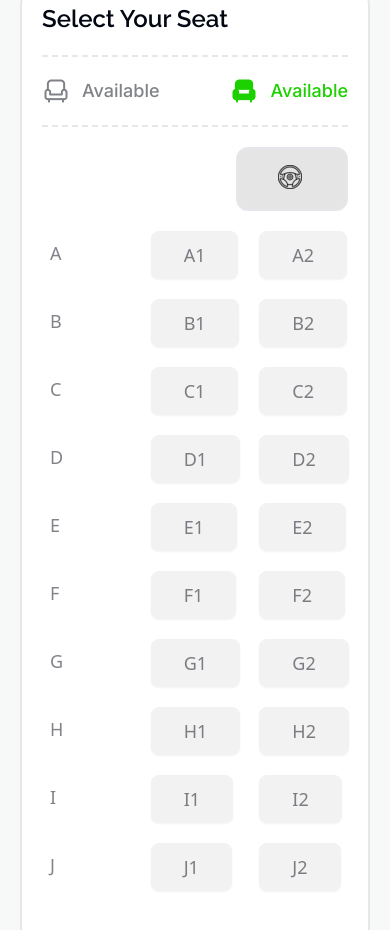
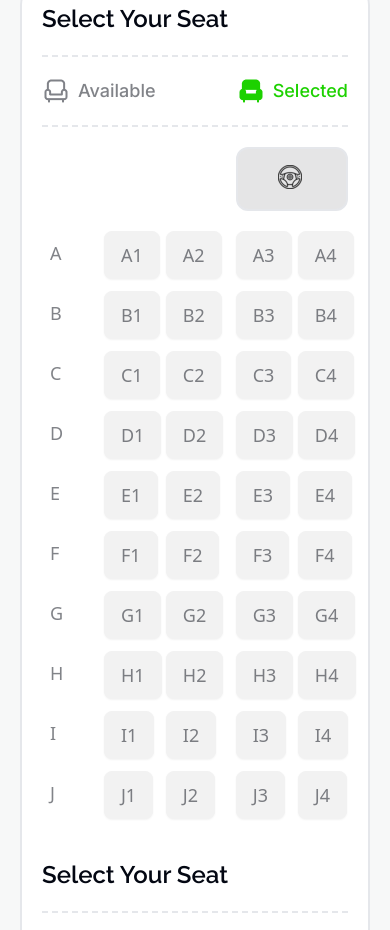
Before and after one commit to Koushik3D/assignment-5, a plain HTML site: page index.html in a window 390 px wide. Shown: the part 3021-3951 px from the top of the page. Drawn offline with nearby package versions, Linux system fonts and the light colour scheme.

Commit message:
Some Changes in Seat Calculation Functionality

```diff
--- a/index.html
+++ b/index.html
@@ -215,7 +215,7 @@
                     <div class="divide-y-2 divide-dashed">
                         <h3 class="text-2xl text-secondary-color font-raleway font-semibold pb-5">Select Your Seat</h3>
                         <div class="flex justify-between">
-                            <div class="flex gap-3 py-5">
+                            <div class="flex gap-2 py-5">
                                 <div>
                                     <img src="images/seat-gray.png" alt="">
                                 </div>
@@ -223,12 +223,12 @@
                                     <p class="text-lg text-color-50 font-inter font-medium">Available</p>
                                 </div>
                             </div>
-                            <div class="flex gap-3 py-5">
+                            <div class="flex gap-2 py-5">
                                 <div>
                                     <img src="images/seat-green-filled.png" alt="">
                                 </div>
                                 <div>
-                                    <p class="text-lg text-primary-color font-inter font-medium">Available</p>
+                                    <p class="text-lg text-primary-color font-inter font-medium">Selected</p>
                                 </div>
                             </div>
                         </div>
@@ -239,60 +239,60 @@
                     </div>
                     <!-- Seat Section -->
                     <div>
-                        <div class="flex flex-col lg:flex-row justify-center items-center gap-20">
-                            <div class="grid grid-cols-3 gap-5 text-lg text-color-50 font-medium">
+                        <div class="flex flex-row justify-center items-center gap-5 lg:gap-20">
+                            <div class="grid grid-cols-3 gap-3 lg:gap-5 text-lg text-color-50 font-medium">
                                 <div class="p-2">A</div>
-                                <div><button class="btn text-lg text-color-50 font-medium px-8">A1</button></div>
-                                <div><button class="btn text-lg text-color-50 font-medium px-8">A2</button></div>
+                                <div><button class="btn seat-number text-lg text-color-50 font-medium lg:px-8">A1</button></div>
+                                <div><button class="btn seat-number text-lg text-color-50 font-medium lg:px-8">A2</button></div>
                                 <div class="p-2">B</div>
-                                <div><button class="btn text-lg text-color-50 font-medium px-8">B1</button></div>
-                                <div><button class="btn text-lg text-color-50 font-medium px-8">B2</button></div>
+                                <div><button class="btn seat-number text-lg text-color-50 font-medium lg:px-8">B1</button></div>
+                                <div><button class="btn seat-number text-lg text-color-50 font-medium lg:px-8">B2</button></div>
                                 <div class="p-2">C</div>
-                                <div><button class="btn text-lg text-color-50 font-medium px-8">C1</button></div>
-                                <div><button class="btn text-lg text-color-50 font-medium px-8">C2</button></div>
+                                <div><button class="btn seat-number text-lg text-color-50 font-medium lg:px-8">C1</button></div>
+                                <div><button class="btn seat-number text-lg text-color-50 font-medium lg:px-8">C2</button></div>
                                 <div class="p-2">D</div>
-                                <div><button class="btn text-lg text-color-50 font-medium px-8">D1</button></div>
-                                <div><button class="btn text-lg text-color-50 font-medium px-8">D2</button></div>
+                                <div><button class="btn seat-number text-lg text-color-50 font-medium lg:px-8">D1</button></div>
+                                <div><button class="btn seat-number text-lg text-color-50 font-medium lg:px-8">D2</button></div>
                                 <div class="p-2">E</div>
-                                <div><button class="btn text-lg text-color-50 font-medium px-8">E1</button></div>
-                                <div><button class="btn text-lg text-color-50 font-medium px-8">E2</button></div>
+                                <div><button class="btn seat-number text-lg text-color-50 font-medium lg:px-8">E1</button></div>
+                                <div><button class="btn seat-number text-lg text-color-50 font-medium lg:px-8">E2</button></div>
                                 <div class="p-2">F</div>
-                                <div><button class="btn text-lg text-color-50 font-medium px-8">F1</button></div>
-                                <div><button class="btn text-lg text-color-50 font-medium px-8">F2</button></div>
+                                <div><button class="btn seat-number text-lg text-color-50 font-medium lg:px-8">F1</button></div>
+                                <div><button class="btn seat-number text-lg text-color-50 font-medium lg:px-8">F2</button></div>
                                 <div class="p-2">G</div>
-                                <div><button class="btn text-lg text-color-50 font-medium px-8">G1</button></div>
-                                <div><button class="btn text-lg text-color-50 font-medium px-8">G2</button></div>
+                                <div><button class="btn seat-number text-lg text-color-50 font-medium lg:px-8">G1</button></div>
+                                <div><button class="btn seat-number text-lg text-color-50 font-medium lg:px-8">G2</button></div>
                                 <div class="p-2">H</div>
-                                <div><button class="btn text-lg text-color-50 font-medium px-8">H1</button></div>
-                                <div><button class="btn text-lg text-color-50 font-medium px-8">H2</button></div>
+                                <div><button class="btn seat-number text-lg text-color-50 font-medium lg:px-8">H1</button></div>
+                                <div><button class="btn seat-number text-lg text-color-50 font-medium lg:px-8">H2</button></div>
                                 <div class="p-2">I</div>
-                                <div><button class="btn text-lg text-color-50 font-medium px-8">I1</button></div>
-                                <div><button class="btn text-lg text-color-50 font-medium px-8">I2</button></div>
+                                <div><button class="btn seat-number text-lg text-color-50 font-medium lg:px-8">I1</button></div>
+                                <div><button class="btn seat-number text-lg text-color-50 font-medium lg:px-8">I2</button></div>
                                 <div class="p-2">J</div>
-                                <div><button class="btn text-lg text-color-50 font-medium px-8">J1</button></div>
-                                <div><button class="btn text-lg text-color-50 font-medium px-8">J2</button></div>
+                                <div><button class="btn seat-number text-lg text-color-50 font-medium lg:px-8">J1</button></div>
+                                <div><button class="btn seat-number text-lg text-color-50 font-medium lg:px-8">J2</button></div>
                             </div>
-                            <div class="grid grid-cols-2 gap-5">
-                                <div><button class="btn seat-number text-lg text-color-50 font-medium px-8">A3</button></div>
-                                <div><button class="btn seat-number text-lg text-color-50 font-medium px-8">A4</button></div>
-                                <div><button class="btn seat-number text-lg text-color-50 font-medium px-8">B3</button></div>
-                                <div><button class="btn seat-number text-lg text-color-50 font-medium px-8">B4</button></div>
-                                <div><button class="btn seat-number text-lg text-color-50 font-medium px-8">C3</button></div>
-                                <div><button class="btn seat-number text-lg text-color-50 font-medium px-8">C4</button></div>
-                                <div><button class="btn seat-number text-lg text-color-50 font-medium px-8">D3</button></div>
-                                <div><button class="btn seat-number text-lg text-color-50 font-medium px-8">D4</button></div>
-                                <div><button class="btn seat-number text-lg text-color-50 font-medium px-8">E3</button></div>
-                                <div><button class="btn seat-number text-lg text-color-50 font-medium px-8">E4</button></div>
-                                <div><button class="btn seat-number text-lg text-color-50 font-medium px-8">F3</button></div>
-                                <div><button class="btn seat-number text-lg text-color-50 font-medium px-8">F4</button></div>
-                                <div><button class="btn seat-number text-lg text-color-50 font-medium px-8">G3</button></div>
-                                <div><button class="btn seat-number text-lg text-color-50 font-medium px-8">G4</button></div>
-                                <div><button class="btn seat-number text-lg text-color-50 font-medium px-8">H3</button></div>
-                                <div><button class="btn seat-number text-lg text-color-50 font-medium px-8">H4</button></div>
-                                <div><button class="btn seat-number text-lg text-color-50 font-medium px-8">I3</button></div>
-                                <div><button class="btn seat-number text-lg text-color-50 font-medium px-8">I4</button></div>
-                                <div><button class="btn seat-number text-lg text-color-50 font-medium px-8">J3</button></div>
-                                <div><button class="btn seat-number text-lg text-color-50 font-medium px-8">J4</button></div>
+                            <div class="grid grid-cols-2 gap-3 lg:gap-5">
+                                <div><button class="btn seat-number text-lg text-color-50 font-medium lg:px-8">A3</button></div>
+                                <div><button class="btn seat-number text-lg text-color-50 font-medium lg:px-8">A4</button></div>
+                                <div><button class="btn seat-number text-lg text-color-50 font-medium lg:px-8">B3</button></div>
+                                <div><button class="btn seat-number text-lg text-color-50 font-medium lg:px-8">B4</button></div>
+                                <div><button class="btn seat-number text-lg text-color-50 font-medium lg:px-8">C3</button></div>
+                                <div><button class="btn seat-number text-lg text-color-50 font-medium lg:px-8">C4</button></div>
+                                <div><button class="btn seat-number text-lg text-color-50 font-medium lg:px-8">D3</button></div>
+                                <div><button class="btn seat-number text-lg text-color-50 font-medium lg:px-8">D4</button></div>
+                                <div><button class="btn seat-number text-lg text-color-50 font-medium lg:px-8">E3</button></div>
+                                <div><button class="btn seat-number text-lg text-color-50 font-medium lg:px-8">E4</button></div>
+                                <div><button class="btn seat-number text-lg text-color-50 font-medium lg:px-8">F3</button></div>
+                                <div><button class="btn seat-number text-lg text-color-50 font-medium lg:px-8">F4</button></div>
+                                <div><button class="btn seat-number text-lg text-color-50 font-medium lg:px-8">G3</button></div>
+                                <div><button class="btn seat-number text-lg text-color-50 font-medium lg:px-8">G4</button></div>
+                                <div><button class="btn seat-number text-lg text-color-50 font-medium lg:px-8">H3</button></div>
+                                <div><button class="btn seat-number text-lg text-color-50 font-medium lg:px-8">H4</button></div>
+                                <div><button class="btn seat-number text-lg text-color-50 font-medium lg:px-8">I3</button></div>
+                                <div><button class="btn seat-number text-lg text-color-50 font-medium lg:px-8">I4</button></div>
+                                <div><button class="btn seat-number text-lg text-color-50 font-medium lg:px-8">J3</button></div>
+                                <div><button class="btn seat-number text-lg text-color-50 font-medium lg:px-8">J4</button></div>
                             </div>
                         </div>
                     </div>
@@ -315,9 +315,6 @@
                                 <div>Price</div>
                             </div>
                             <div id="seat-selected" class="text-lg text-color-60 pb-3">
-                                <div></div>
-                                <div></div>
-                                <div></div>
                             </div>
                             <div
                                 class="flex justify-between text-lg text-secondary-color font-bold border-t-2 border-[#03071233] py-5">
@@ -328,13 +325,13 @@
                                 <div>Discount</div>
                                 <div>BDT <span id="discounted-price">0</span></div>
                             </div>
-                            <div class="relative">
+                            <div id="coupon-box" class="relative">
                                 <div>
                                     <input id="coupon-code" type="text" placeholder="Have any coupon?"
                                         class="input input-bordered text-lg h-16 w-full max-w-lg" />
                                 </div>
                                 <div class="absolute bottom-2 right-2">
-                                    <button onclick="setDiscountedPrice()" id="apply-btn"
+                                    <button onclick="setDiscountedPrice('apply')" id="apply-btn"
                                         class="btn bg-primary-color text-lg text-white font-semibold px-5" disabled>Apply</button>
                                 </div>
                             </div>
```
Also changed, not shown: scripts/main.js (+49 -29 lines), scripts/utility.js (+25 -5 lines).
